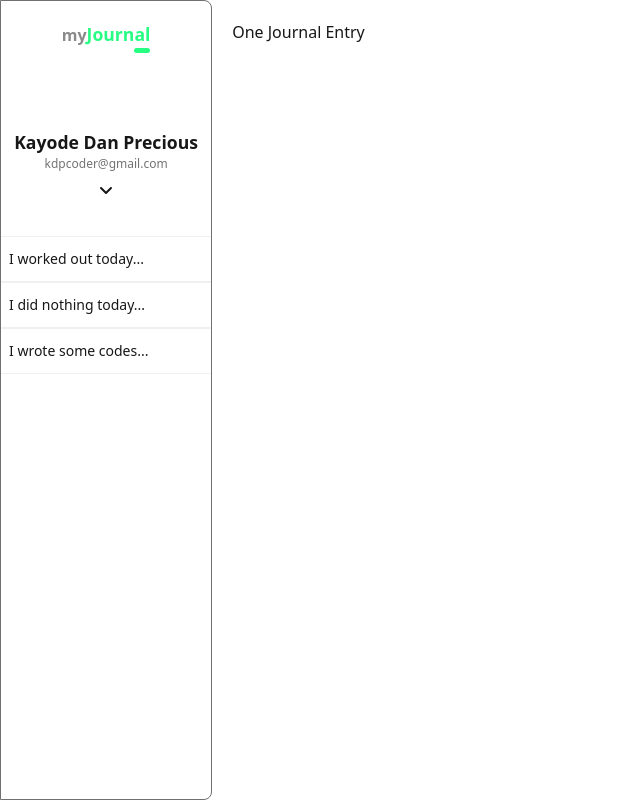
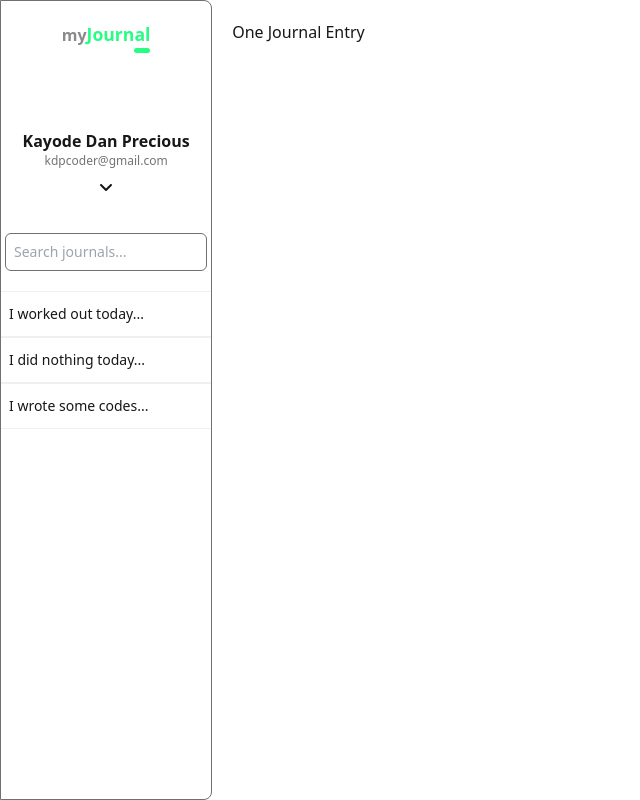
Before and after one commit to danprecious/my_journal, a Next.js app: page /viewJournal/1 in a window 1280 px wide. Shown: the whole page, without its empty margins (0-640 px from the left). Built offline with nearby package versions, Linux system fonts and the light colour scheme.

Commit message:
edited the history component, added the search input.

```diff
--- a/src/app/types/globalTypes.ts
+++ b/src/app/types/globalTypes.ts
@@ -1,27 +1,40 @@
 export interface State {
-    openMenu: boolean,
+  openMenu: boolean;
 }
 
 export interface GlobalStateProviderProps {
-    children: React.ReactNode;
-  }
+  children: React.ReactNode;
+}
 
 export interface GlobalContext {
-    state: State,
-    dispatch: React.Dispatch<any>
+  state: State;
+  dispatch: React.Dispatch<any>;
 }
 
 export interface Theme {
-    value: string,
-    text: string
+  value: string;
+  text: string;
 }
 
 export interface formType {
-    journalNote: string,
+  journalNote: string;
 }
 
 export interface UniqueJournalParams {
-    params: {
-        journalId: string
-    }
+  params: {
+    journalId: string;
+  };
 }
+
+export interface mockHistoryItem {
+    id: string;
+    title: string;
+    note: string;
+    date: string;
+    time: string;
+    category: string;
+}
+
+export interface mockHistoryData {
+  data: mockHistoryItem[],
+}
--- /dev/null
+++ b/src/app/utils/mockData.tsx
@@ -0,0 +1,26 @@
+export const mockData = [
+    {
+      id: "1",
+      title: "I worked out today...",
+      note: "some mock notes here, i did this today, how today went, blabla",
+      date: "September 8, 2018",
+      time: "9:49 PM",
+      category: "School",
+    },
+    {
+      id: "2",
+      title: "I did nothing today...",
+      note: "some mock notes here, i did this today, how today went, blabla",
+      date: "September 10, 2028",
+      time: "9:50 PM",
+      category: "Reading",
+    },
+    {
+      id: "3",
+      title: "I wrote some codes...",
+      note: "some mock notes here, i did this today, how today went, blabla",
+      date: "September 18, 2021",
+      time: "9PM",
+      category: "Development",
+    },
+  ];
--- a/src/components/mobileMenuBar/index.tsx
+++ b/src/components/mobileMenuBar/index.tsx
@@ -2,17 +2,19 @@
 
 import { useState } from "react";
 import Profile from "../sideBar/profile";
+import History from "../sideBar/history";
+import { mockData } from "@/app/utils/mockData";
 
 const MobileMenuBar = () => {
   const [menuOpen, setMenuOpen] = useState(false);
 
   return (
-    <div className="relative flex justify-center items-center flex-col">
+    <div className="relative flex justify-center items-center  flex-col">
       {menuOpen && (
-        <div className="absolute bottom-0 bg-backgroundShade comp-border h-[90vh] w-[95vw] rounded-t-[4em] p-md flex justify-center items-center">
+        <div className="absolute bottom-0 bg-backgroundShade comp-border h-[90vh] w-[95vw] rounded-t-[4em]  flex flex-col justify-center items-center">
           <Profile />
 
-
+          <History data={mockData} />
         </div>
       )}
       <button
--- a/src/components/sideBar/history.tsx
+++ b/src/components/sideBar/history.tsx
@@ -1,39 +1,27 @@
 "use client"
 
 import Link from "next/link";
-import React from "react";
+import React, { useState } from "react";
+import { mockHistoryData } from "@/app/types/globalTypes";
+import ByInput from "./search/byInput";
 
-export const mockData = [
-  {
-    id: "1",
-    title: "I worked out today...",
-    note: "some mock notes here, i did this today, how today went, blabla",
-    date: "September 8, 2018",
-    time: "9:49 PM",
-    category: "School",
-  },
-  {
-    id: "2",
-    title: "I did nothing today...",
-    note: "some mock notes here, i did this today, how today went, blabla",
-    date: "September 10, 2028",
-    time: "9:50 PM",
-    category: "Reading",
-  },
-  {
-    id: "3",
-    title: "I wrote some codes...",
-    note: "some mock notes here, i did this today, how today went, blabla",
-    date: "September 18, 2021",
-    time: "9PM",
-    category: "Development",
-  },
-];
 
-const History = () => {
+const History: React.FC<mockHistoryData> = ({data}) => {
+
+  // const [historyData, setHistoryData] = useState<mockHistoryData>(data);
+
+
   return (
-    <div className="overflow-y-scroll">
-      {mockData.map((journal): React.ReactNode => {
+    <div className="w-full min-w-full">
+
+    <div className="px-1 pb-5 flex justify-center">
+      <ByInput />
+    </div>
+
+      <div className="overflow-y-scroll">
+
+
+      {data.map((journal): React.ReactNode => {
         return (
           <Link
             href={`/viewJournal/${journal.id}`}
@@ -45,6 +33,7 @@ const History = () => {
           </Link>
         );
       })}
+          </div>
     </div>
   );
 };
--- a/src/components/sideBar/index.tsx
+++ b/src/components/sideBar/index.tsx
@@ -2,13 +2,14 @@ import React from "react";
 import Profile from "./profile";
 import Logo from "../logo/logo";
 import History from "./history";
+import { mockData } from "@/app/utils/mockData";
 
 const SideBar = () => {
   return (
     <section className="comp-border rounded-tr-lg rounded-br-lg w-full  pt-md">
       <Logo />
       <Profile />
-      <History />
+      <History data={mockData} />
     </section>
   );
 };
--- a/src/components/sideBar/profile.tsx
+++ b/src/components/sideBar/profile.tsx
@@ -67,11 +67,11 @@ const Profile = () => {
   };
 
   return (
-    <div className="flex flex-col justify-center items-center my-sm">
+    <div className="flex flex-col justify-center items-center my-sm w-full">
       <div className="lg:min-h-[50px] lg:min-w-[50px] rounded-full bg-white flex"></div>
 
       <div className="my-sm text-center w-full px-2">
-        <h3 className="font-bold text-[1.1rem]">Kayode Dan Precious</h3>
+        <h3 className="font-bold text-[1rem]">Kayode Dan Precious</h3>
         <p className="opacity-60 text-xs pb-2">kdpcoder@gmail.com</p>
         <button className="" onClick={() => setDropDown(!dropDown)}>
          {dropDown ?  <FaAngleUp /> : <FaAngleDown />  }
--- a/src/components/sideBar/search/byInput.tsx
+++ b/src/components/sideBar/search/byInput.tsx
@@ -0,0 +1,9 @@
+import React from 'react'
+
+const ByInput = () => {
+  return (
+    <input className="comp-border max-w-[25em] py-2 px-2 rounded-md w-full bg-transparent text-sm" placeholder="Search journals..."/>
+  )
+}
+
+export default ByInput
```
